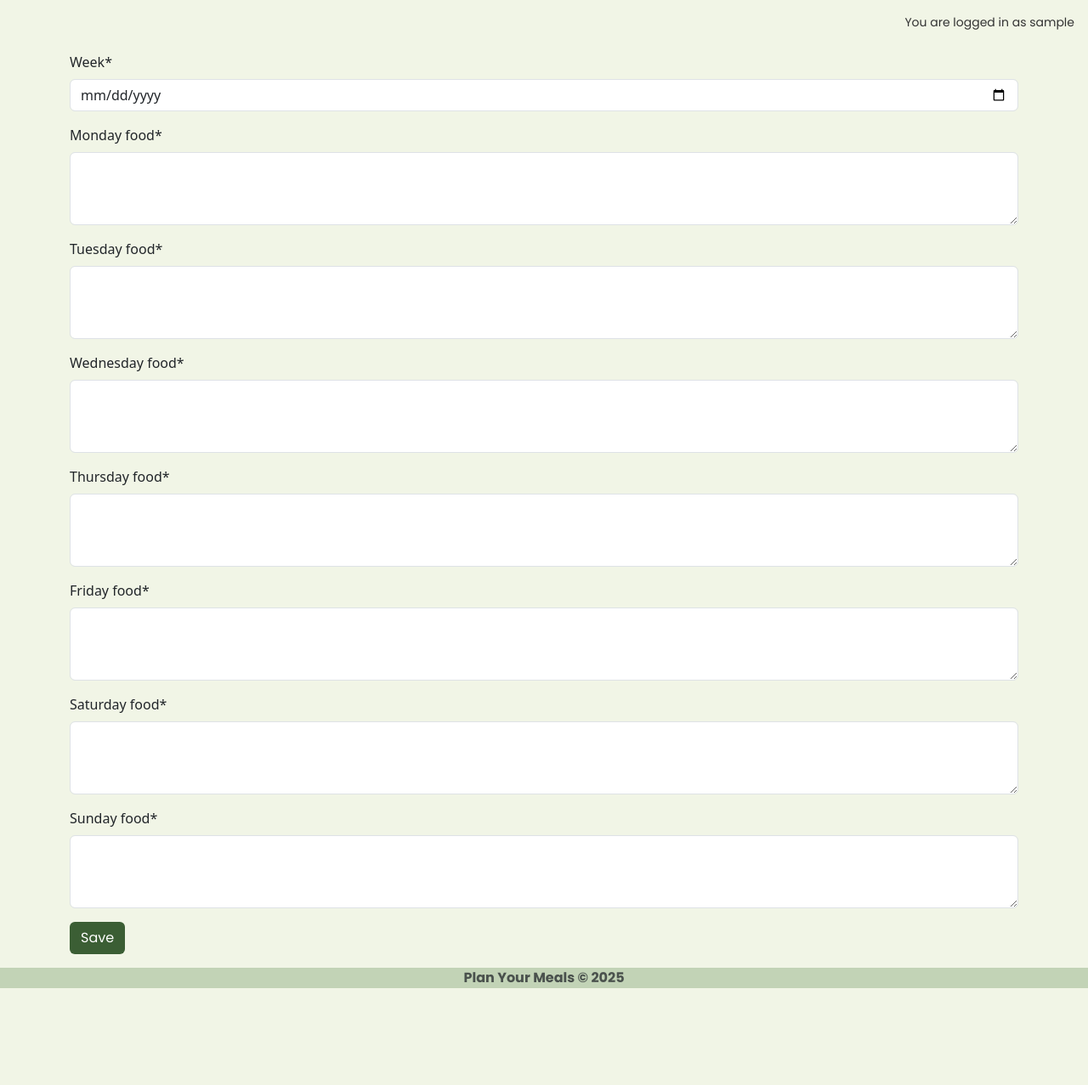
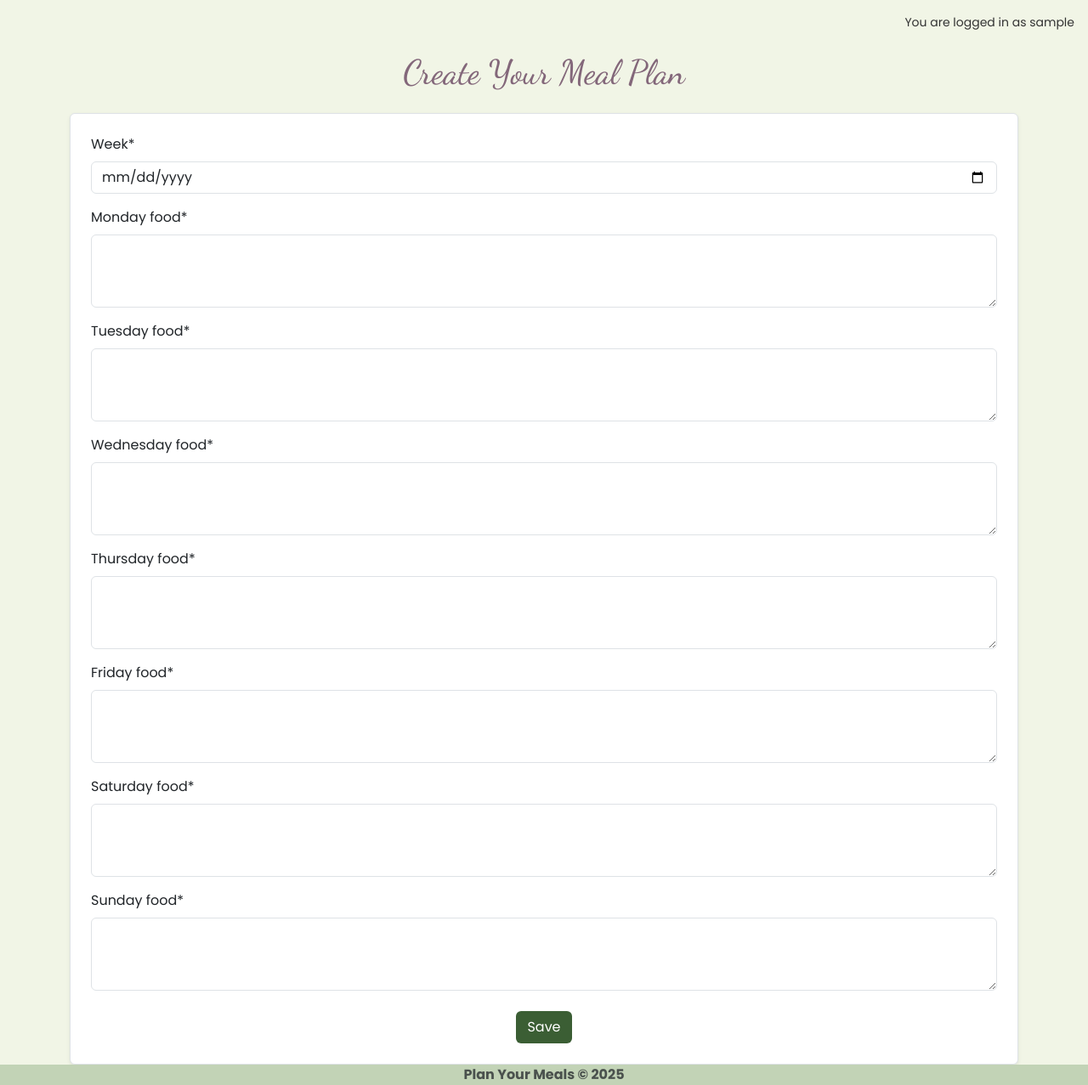
Before and after one commit to hmoon96/meal-planner, a Django app: page /meal/create/ in a window 1280 px wide. Shown: the part 62-1339 px from the top of the page at 85% size. Before the commit the page ends 1225 px from the top, so only its background shows below. Run offline with Django 4.2, Linux system fonts and the light colour scheme; the visitor is signed in with stand-in values (Sample User, id 1); some libraries are stand-ins or nearby versions; some web fonts are replaced.

Commit message:
create.html updated so it meets accessibility requirements

```diff
--- a/plan/templates/plan/create.html
+++ b/plan/templates/plan/create.html
@@ -5,10 +5,13 @@
 
 {% block content %}
 <div class="container mt-4">
-    <form method="post">
+    <h1 class="text-center mb-4">Create Your Meal Plan</h1>
+    <form method="post" class="form p-4 border rounded shadow-sm bg-white">
         {{ form | crispy }}
         {% csrf_token %}
-        <button class="btn mb-3" type="submit">Save</button>
+        <div class="text-center mt-4 mb-0">
+            <button class="btn" type="submit">Save</button>
+        </div>
     </form>
 
 {% if errors %}
--- a/plan/templates/plan/update.html
+++ b/plan/templates/plan/update.html
@@ -9,7 +9,7 @@
     <form method="post" class="form p-4 border rounded shadow-sm">
         {% csrf_token %}
         {{ form|crispy }}
-        <div class="text-center mt-3">
+        <div class="text-center mt-3 mb-3">
             <button class="btn" type="submit">Save</button>
         </div>
     </form>
```
